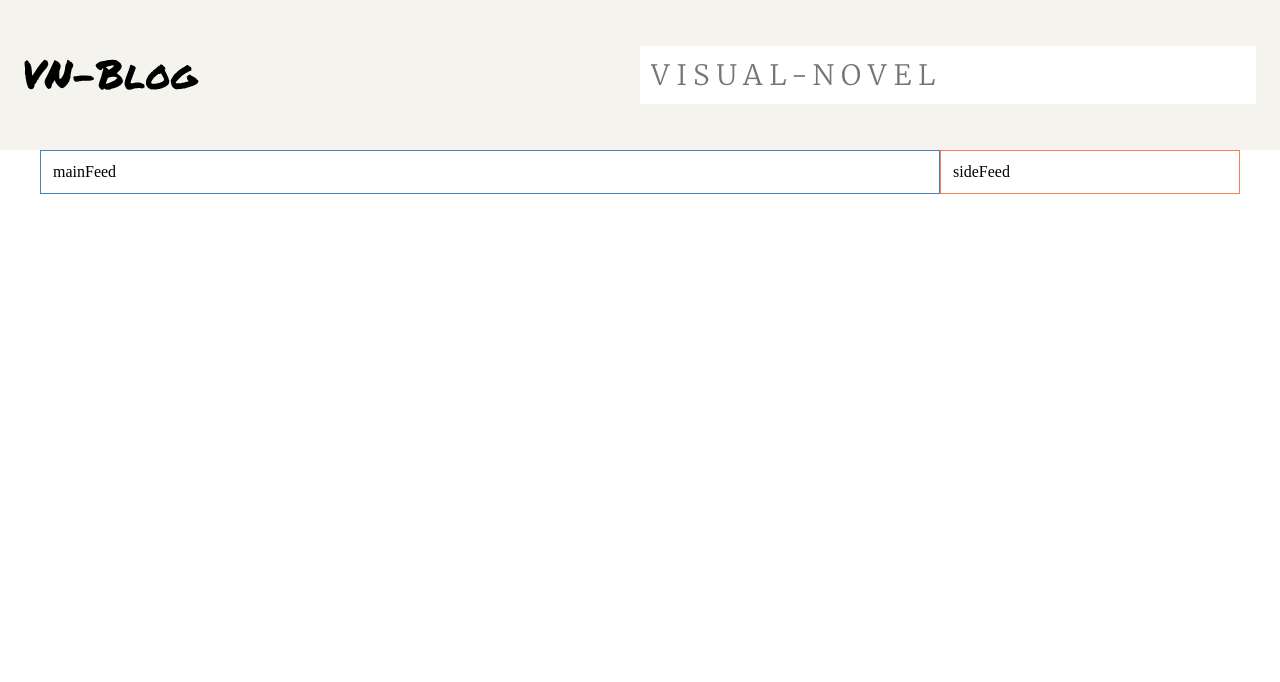
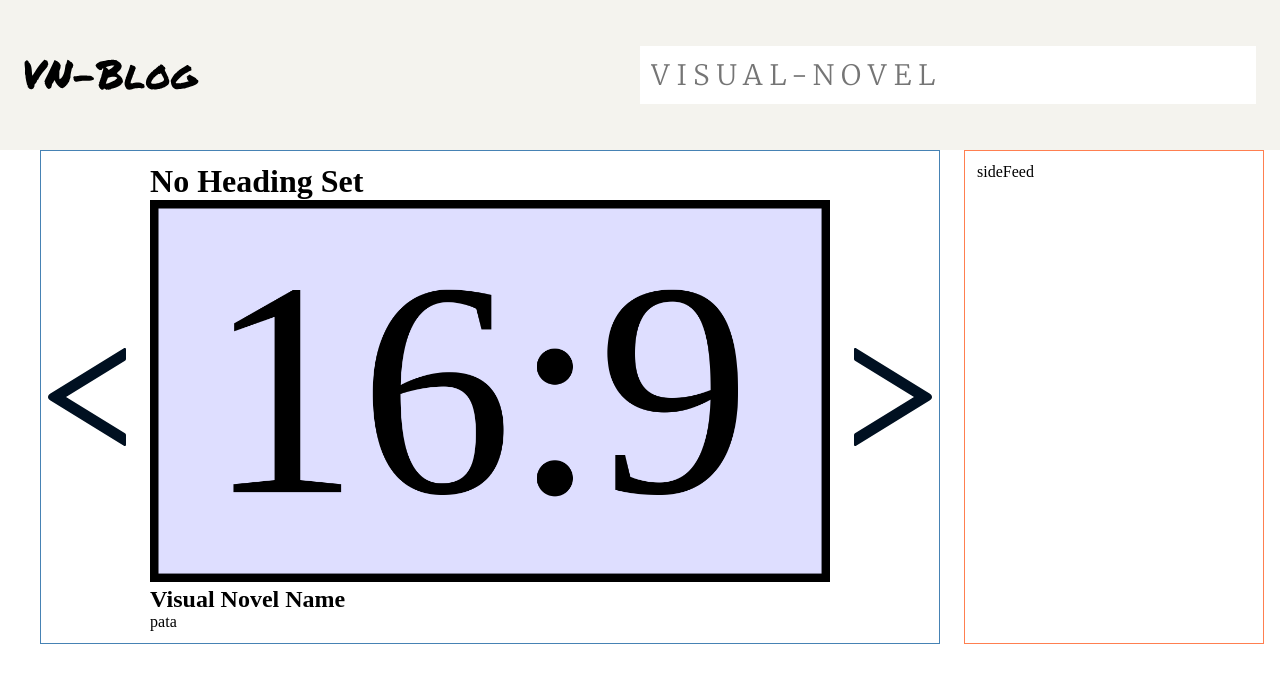
Before and after one commit to ImmaculateEmpyrean/project-blog, a Vue app: page / in a window 1280 px wide. Shown: the top 682 px of the page. Built offline with nearby package versions, Linux system fonts and the light colour scheme; some icons are missing.

Commit message:
markup for main feed widget done.

```diff
--- /dev/null
+++ b/src/components/MainFeedWidget/InnerBox.vue
@@ -0,0 +1,47 @@
+<template>
+    <div class="InnerBox">
+        <h1>{{mainHeading}}</h1>
+        <img :src="imagePath" :alt="`${postHeading} cover image`">
+        <h2>{{postHeading}}</h2>
+        <p>{{postText}}</p>
+        <router-link :to="postLink"></router-link>
+    </div>
+</template>
+
+<script>
+export default {
+    name: "InnerBox",
+    props:{
+        mainHeading:{
+            type: String,
+            default: "No Heading Set"
+        },
+        imagePath:{
+            type: String,
+            default: require('@/assets/img/noImage.png')
+        },
+
+        postHeading:{
+            type:String,
+            default: "Visual Novel Name"
+        },
+        postText:{
+            type:String,
+            default: "pata"
+        },
+        postLink:{
+            type:String,
+            default: "lnk"
+        }
+    }
+}
+</script>
+
+<style lang="scss" scoped>
+    @use '../../assets/scss/setting' as *;
+
+    .InnerBox{
+        flex: 0 0 77.78%;
+        img{ width: 100%; }
+    }
+</style>
--- /dev/null
+++ b/src/components/MainFeedWidget/Widget.vue
@@ -0,0 +1,71 @@
+<template>
+    <div class="MainFeedWidget">
+
+        <div class="leftArrow" id="leftArrow" @click="leftArrowClicked">
+            <svg width="78" height="98" viewBox="0 0 78 98" fill="none" xmlns="http://www.w3.org/2000/svg">
+                <path d="M2.01601 52.2585L75.8861 97.7792C76.0792 97.8991 76.3111 97.9736 76.5554 97.9942C76.7997 98.0147 77.0464 97.9805 77.2671 97.8955C77.4879 97.8104 77.6737 97.678 77.8034 97.5133C77.933 97.3487 78.0012 97.1585 78 96.9647V86.9711C78 86.3376 77.6231 85.73 77.0004 85.3421L18.0092 49.0005L77.0004 12.659C77.6395 12.2711 78 11.6635 78 11.03V1.03636C78 0.170166 76.7382 -0.308182 75.8861 0.221878L2.01601 45.7426C1.38816 46.129 0.880257 46.6233 0.530922 47.1878C0.18158 47.7523 0 48.3723 0 49.0005C0 49.6288 0.18158 50.2487 0.530922 50.8133C0.880257 51.3778 1.38816 51.8721 2.01601 52.2585Z" fill="#001021"/>
+            </svg>
+        </div>
+
+        <InnerBox />
+
+        <div class="rightArrow" id="rightArrow" @click="rightArrowClicked">
+            <svg width="78" height="98" viewBox="0 0 78 98" fill="none" xmlns="http://www.w3.org/2000/svg">
+                <path d="M75.984 45.7415L2.11387 0.220791C1.92084 0.100896 1.68887 0.0263863 1.44459 0.00581849C1.20031 -0.0147493 0.953627 0.0194589 0.732879 0.104515C0.512131 0.189571 0.326269 0.322026 0.196634 0.486666C0.0669989 0.651307 -0.00115053 0.841457 1.46958e-05 1.03528V11.0289C1.46958e-05 11.6624 0.376904 12.27 0.999589 12.6579L59.9908 48.9995L0.999589 85.341C0.360518 85.7289 1.46958e-05 86.3365 1.46958e-05 86.97V96.9636C1.46958e-05 97.8298 1.26177 98.3082 2.11387 97.7781L75.984 52.2574C76.6118 51.871 77.1197 51.3767 77.4691 50.8122C77.8184 50.2477 78 49.6277 78 48.9995C78 48.3712 77.8184 47.7513 77.4691 47.1867C77.1197 46.6222 76.6118 46.1279 75.984 45.7415Z" fill="#001021"/>
+            </svg>
+        </div>
+
+    </div>
+</template>
+
+<script>
+import InnerBox from '@/components/MainFeedWidget/InnerBox.vue';
+
+export default {
+    name: "MainFeedWidget",
+    components:{
+        InnerBox
+    },
+    props:{
+        mainHeading:{
+            type: String,
+            default: "No Heading Set"
+        },
+        imagePath:{
+            type: String,
+            default: require('@/assets/img/noImage.png')
+        }
+    },
+    methods:{
+        leftArrowClicked(){
+            console.log('left arrow clicked on main-feed widget');
+        },
+        rightArrowClicked(){
+            console.log('right arrow clicked on main-feed widget');
+        }
+    }
+}
+</script>
+
+<style lang="scss" scoped>
+    @use '../../assets/scss/setting' as *;
+
+    .MainFeedWidget{
+        display: flex;
+        flex-direction: row;
+        justify-content: center;
+        gap: var(--spacing-large);
+    }
+
+    .leftArrow{
+        display: flex;
+        flex-direction: column;
+        justify-content: center;
+    }
+
+    .rightArrow{
+        display: flex;
+        flex-direction: column;
+        justify-content: center;
+    }
+</style>
--- a/src/views/Home.vue
+++ b/src/views/Home.vue
@@ -1,7 +1,7 @@
 <template>
     <div class="home columns is-desktop">
           <div class="column is-9-desktop mainFeedColumn">
-              mainFeed
+              <MainFeedWidget />
           </div>
 
           <div class="column is-3-desktop sideFeedColumn">
@@ -11,15 +11,25 @@
 </template>
 
 <script>
+import MainFeedWidget from '../components/MainFeedWidget/Widget.vue';
 
 export default {
-  name: 'Home'
+  name: 'Home',
+  components:{
+      MainFeedWidget
+  }
 }
 </script>
 
 <style lang="scss" scoped>
     @use '../assets/scss/setting' as *;
     @import '../assets/scss/columns.scss';
+
+    @include for-desktop-up{
+        .home{
+            gap: 24px;
+        }
+    }
 
     .mainFeedColumn{
         border: 1px solid steelblue;
```
Also changed, not shown: src/assets/img/noImage.png (added).
